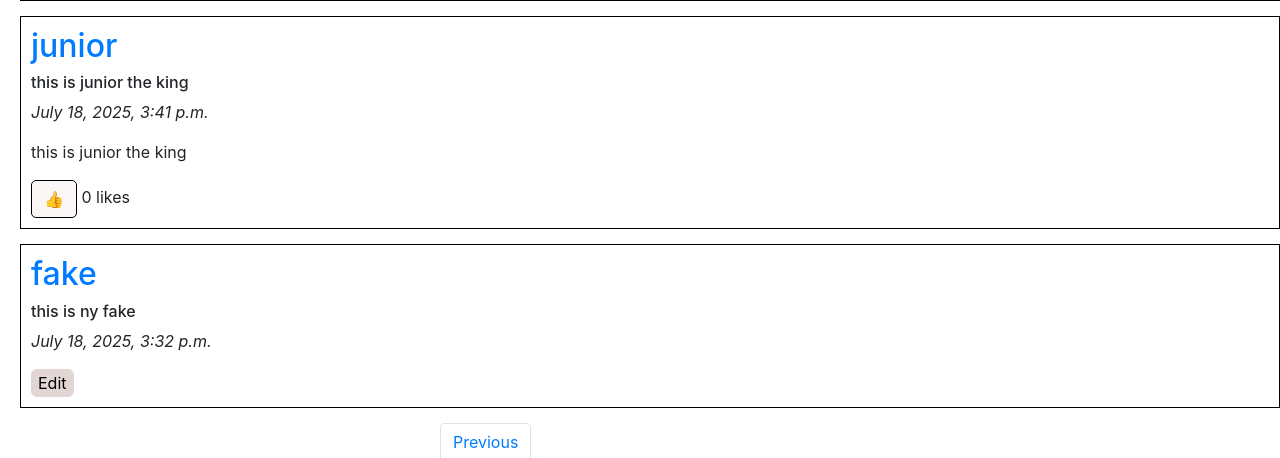
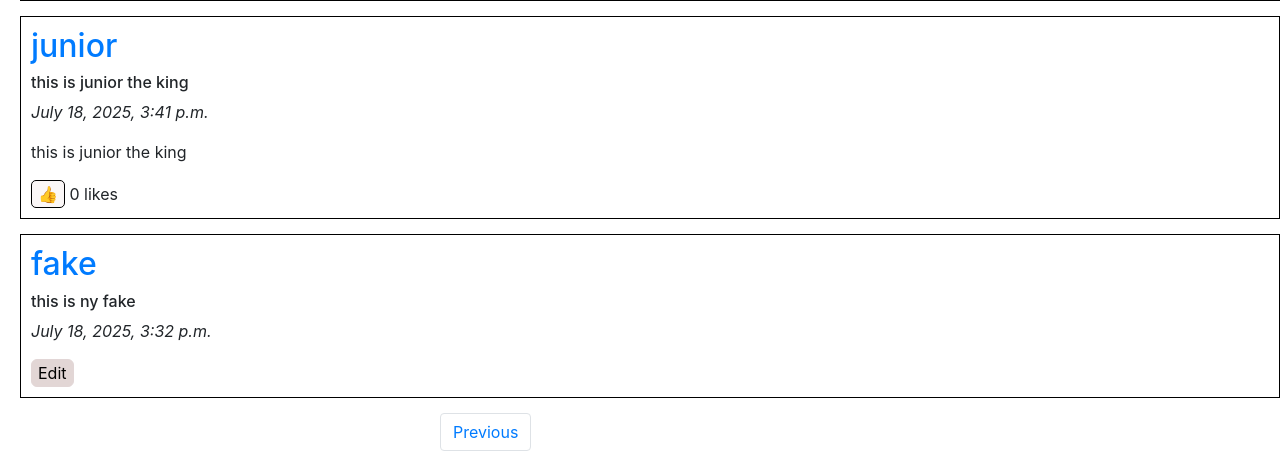
Before and after one commit to Junior-idrice/cs50w-project4, a Django app: page /?page=2 in a window 1280 px wide. Shown: the part 342-800 px from the top of the page. Run offline with Django 3.2, Linux system fonts and the light colour scheme; a user stored in the database is signed in; data comes from the database, SQL or seed files in the repository; both versions use the stored data as it was after the commit; some libraries are stand-ins or nearby versions.

Commit message:
last changes1

```diff
--- a/project4/network/static/network/styles.css
+++ b/project4/network/static/network/styles.css
@@ -23,7 +23,7 @@ nav{
     border: 1px solid rgb(226, 214, 214);
     border-radius:6px;
 }
-.btn{
+.btnn{
     background-color: #cc999915;
     border: 1px solid black;
     border-radius: 5px
--- a/project4/network/templates/network/index.html
+++ b/project4/network/templates/network/index.html
@@ -147,7 +147,7 @@
 
                             <!-- Like Button -->
                             <button id="{{ post.id }}"
-                                    class="{% if post.id in liked %}thumbs-down{% else %}thumbs-up{% endif %} btn"
+                                    class="{% if post.id in liked %}thumbs-down{% else %}thumbs-up{% endif %} btnn"
                                     data-liked="{% if post.id in liked %}true{% else %}false{% endif %}"
                                     onclick="likedd({{ post.id }})">
                                 {% if post.id in liked %}👎{% else %}👍{% endif %}
--- a/project4/network/templates/network/profile.html
+++ b/project4/network/templates/network/profile.html
@@ -1,11 +1,12 @@
 {% extends "network/layout.html" %}
 
 {% block body %}
-    TODO
-    <h2>{{name}}</h2>
+
+
 
     <div class="cont">
         <div class="profile-main">
+          <h2>{{name}}</h2>
             <h4>Followers: {{followers.count}}</h4>
             <h4>Following: {{following.count}}</h4>
             {%if user.is_authenticated%}
```
Also changed, not shown: project4/db.sqlite3.
